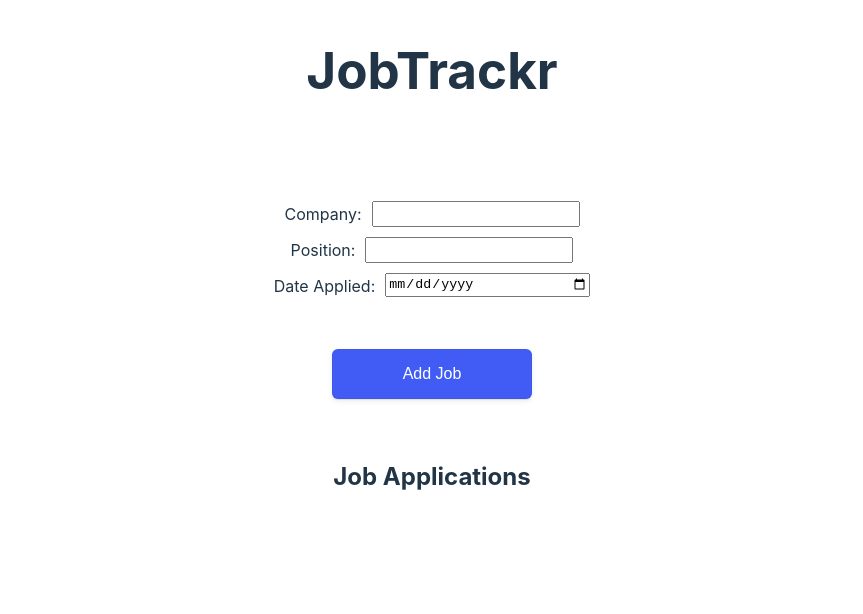
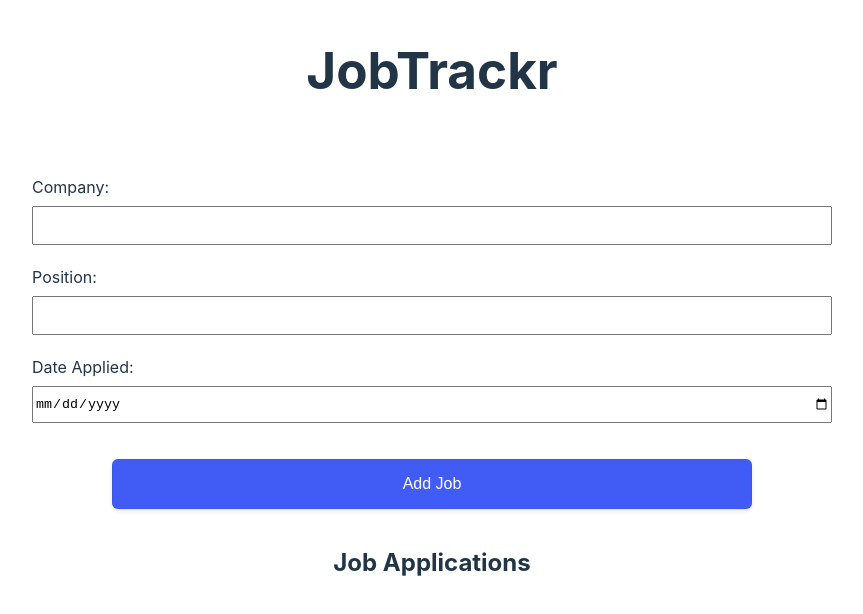
Before and after one commit to madina0801/joblique, a React (Vite) app: page / in a window 1280 px wide. Shown: the top 614 px of the page, without its empty margins (208-1071 px from the left). Built offline with nearby package versions, Linux system fonts and the light colour scheme.

Commit message:
update job form

```diff
--- a/src/components/JobForm.jsx
+++ b/src/components/JobForm.jsx
@@ -1,37 +1,48 @@
 // JobForm.js
-import React, { useState } from 'react';
-import '../index.css';
+import React, { useState } from "react";
+import "../index.css";
 
 function JobForm({ onAddJob }) {
-  const [company, setCompany] = useState('');
-  const [position, setPosition] = useState('');
-  const [dateApplied, setDateApplied] = useState('');
+ const [company, setCompany] = useState("");
+ const [position, setPosition] = useState("");
+ const [dateApplied, setDateApplied] = useState("");
 
  const handleSubmit = (e) => {
   e.preventDefault();
   const newApplication = { company, position, dateApplied };
   onAddJob(newApplication);
-    setCompany('');
-    setPosition('');
-    setDateApplied('');
+  setCompany("");
+  setPosition("");
+  setDateApplied("");
  };
 
  return (
+  <div className="formContainer">
    <form onSubmit={handleSubmit}>
-      <label>
-        Company:
-        <input type="text" value={company} onChange={(e) => setCompany(e.target.value)} />
-      </label>
-      <label>
-        Position:
-        <input type="text" value={position} onChange={(e) => setPosition(e.target.value)} />
-      </label>
-      <label>
-        Date Applied:
-        <input type="date" value={dateApplied} onChange={(e) => setDateApplied(e.target.value)} />
-      </label>
+    <label htmlFor="id">Company:</label>
+    <input
+     id="company"
+     type="text"
+     value={company}
+     onChange={(e) => setCompany(e.target.value)}
+    />
+    <label htmlFor="position">Position:</label>
+    <input
+     id="position"
+     type="text"
+     value={position}
+     onChange={(e) => setPosition(e.target.value)}
+    />
+    <label htmlFor="date"> Date Applied:</label>
+    <input
+     id="date"
+     type="date"
+     value={dateApplied}
+     onChange={(e) => setDateApplied(e.target.value)}
+    />
     <button type="submit">Add Job</button>
    </form>
+  </div>
  );
 }
 
--- a/src/index.css
+++ b/src/index.css
@@ -35,29 +35,18 @@ div {
 h1 {
   font-size: 3.2em;
   line-height: 1.1;
-  margin-bottom: 2em;
+  margin-bottom: 1.5em;
 }
 
 form {
   display: flex;
   flex-direction: column;
+  width: 100vh;
 }
 
-label {
-  display: flex;
-  flex-direction: row;
-  justify-content: center;
-  text-align: right;
-  width: 400px;
-  line-height: 26px;
-  margin-bottom: 10px;
-}
-
-input {
-  height: 20px;
-  flex: 0 0 200px;
-  margin-left: 10px;
-  vertical-align: 4em;
+form input {
+  margin: 0.5em 0 1.5em 0;
+  height: 2.5em;
 }
 
 form button {
@@ -69,7 +58,7 @@ form button {
   color: #fff;
   cursor: pointer;
   font-size: 100%;
-  margin: 2.5em auto;
+  margin: 1em auto;
   outline: none;
   overflow: hidden;
   padding: 1em 2em;
@@ -79,7 +68,7 @@ form button {
   user-select: none;
   -webkit-user-select: none;
   touch-action: manipulation;
-  width: 50%;
+  width: 80%;
 }
 
 form button:disabled {
```
Lines whose indentation alone changed are shown as unchanged.
